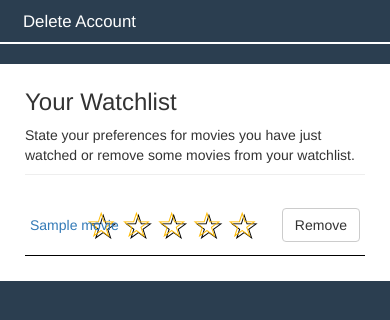
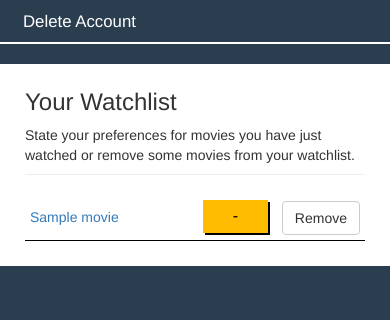
Before and after one commit to Blankphrase/w2w, a Django app: page /accounts/watchlist in a window 390 px wide. Shown: the part 150-470 px from the top of the page. Run offline with Django 3.2, Linux system fonts and the light colour scheme; a user stored in the database is signed in; tables that the repository leaves empty hold one stand-in row (values such as "Sample post"); some libraries are stand-ins or nearby versions.

Commit message:
Responsive ratings

```diff
--- a/accounts/static/css/w2w.accounts.css
+++ b/accounts/static/css/w2w.accounts.css
@@ -57,79 +57,7 @@ ul.side-navbar li a {
     text-overflow: ellipsis;
 }
 
-.watchlist-movie-ui {
-    display: table-cell;
-    float: right;
-    white-space: nowrap;
-    vertical-align: middle;
-    padding: 5px;
-    height: 100%;
-}
-
 .watchlist-movie-remove {
     display: inline-block;
     vertical-align: middle;
 }
-
-.pref-movie {
-    display: table-row;
-    width: 100%;
-    margin: 20px;
-    border-bottom: 1px solid black;
-    padding: 100px;
-    height: 0px;
-}
-
-.pref-movie-title {
-    display: table-cell;
-    word-wrap: break-word;
-    vertical-align: middle;
-    padding: 5px;
-    height: 100%;
-    text-align: left;
-    width: 50%;
-
-    white-space: nowrap;
-    overflow: hidden;
-    text-overflow: ellipsis;
-}
-
-.pref-movie-ui {
-    display: table-cell;
-    float: right;
-    white-space: nowrap;
-    vertical-align: middle;
-    padding: 5px;
-    height: 100%;
-}
-
-.pref-movie-rating {
-    display: inline-block;
-    vertical-align: middle;
-    margin-right: 20px;
-    margin-left: 20px;
-    cursor: pointer;
-}
-
-.pref-movie-remove {
-    display: inline-block;
-    vertical-align: middle;
-}
-
-.pref-rating-star.selected,
-.pref-rating-star.hovered,
-.pref-rating-star {
-    display: inline-block;
-    color: #FFBB00;
-    font-size: 2.5em;
-    text-shadow: 2px 2px #000000;
-}
-
-.pref-rating-star:before {
-    content: '\2606';
-}
-
-.pref-rating-star.selected:before,
-.pref-rating-star.hovered:before {
-    content: '\2605';
-}
--- a/accounts/templates/accounts/reco.html
+++ b/accounts/templates/accounts/reco.html
@@ -8,6 +8,7 @@
 {% block styles %}
 {{ block.super }}
 <link rel="stylesheet" href="{% static 'css/w2w.movieinfo.css' %}">
+<link rel="stylesheet" href="{% static 'css/w2w.prefs.css' %}">
 <style>
     .base-list {
         display: none;
@@ -30,6 +31,10 @@
     }
     .reco-list.active {
         display: table !important;
+    }
+    .pref-rating-star,
+    .pref-dropbtn {
+        cursor: auto !important;
     }
 </style>
 {% endblock styles %}
@@ -91,6 +96,7 @@
                     </a>
                 </span>
                 <div class="pref-movie-ui">
+                    <button class="pref-dropbtn">{{movie.rating}}</button>
                     <div class = "pref-movie-rating">
                         <div class="pref-rating-star {% if 1 <= movie.rating %}selected{% endif %}" data-value="1">
                             <span></span>
--- a/accounts/templates/accounts/watchlist.html
+++ b/accounts/templates/accounts/watchlist.html
@@ -8,6 +8,7 @@
 {% block styles %}
 {{ block.super }}
 <link rel="stylesheet" href="{% static 'css/w2w.movieinfo.css' %}">
+<link rel="stylesheet" href="{% static 'css/w2w.prefs.css' %}">
 {% endblock styles %}
 
 {% block body %}
@@ -28,22 +29,25 @@
                     <span class='watchlist-movie-title'>
                         <a href='#movieInfo' data-toggle='modal' data-movie-id="{{movie.id}}">{{movie.title}}</a>
                     </span>
-                    <div class="watchlist-movie-ui">
+                    <div class="pref-movie-ui">
+                        <div class="pref-selection">
+                            <button class="pref-dropbtn">-</button>
                             <div class="pref-movie-rating">
                                 <div class="pref-rating-star {% if 1 <= pref.rating %}selected{% endif %}" data-value="1">
-                                <span></span>
+                                    <span>1</span>
                                 </div>
                                 <div class="pref-rating-star {% if 2 <= pref.rating %}selected{% endif %}" data-value="2">
-                                <span></span>
+                                    <span>2</span>
                                 </div>
                                 <div class="pref-rating-star {% if 3 <= pref.rating %}selected{% endif %}" data-value="3">
-                                <span></span>
+                                    <span>3</span>
                                 </div>
                                 <div class="pref-rating-star {% if 4 <= pref.rating %}selected{% endif %}" data-value="4">
-                                <span></span>
+                                    <span>4</span>
                                 </div>
                                 <div class="pref-rating-star {% if 5 <= pref.rating %}selected{% endif %}" data-value="5">
-                                <span></span>
+                                    <span>5</span>
+                                </div>
                             </div>
                         </div>
                         <button class='btn btn-default watchlist-movie-remove'
@@ -99,8 +103,8 @@
 
     $(document).on("click", ".pref-rating-star", function() {
         var rating = $(this).data("value");
-        var movieId = $(this).parent().parent().parent().data("movie-id");
-        var title = $(this).parent().parent().siblings(".watchlist-movie-title").html();
+        var movieId = $(this).parent().parent().parent().parent().data("movie-id");
+        var title = $(this).parent().parent().parent().siblings(".watchlist-movie-title").html();
 
         prefsHandler.update(
             movieId = movieId,
--- a/main/static/css/w2w.base.css
+++ b/main/static/css/w2w.base.css
@@ -7,7 +7,7 @@
 -->*/
 
 body {
-    background-color: #2b3e50 !important;
+    background-color: #2B3E50 !important;
 }
 
 .container-w2w {
--- /dev/null
+++ b/main/static/css/w2w.prefs.css
@@ -0,0 +1,122 @@
+.pref-selection {
+    display: inline;
+}
+.pref-movie {
+    display: table-row;
+    width: 100%;
+    margin: 20px;
+    border-bottom: 1px solid black;
+    padding: 100px;
+    height: 0px;
+}
+.pref-movie-title {
+    display: table-cell;
+    word-wrap: break-word;
+    vertical-align: middle;
+    padding: 5px;
+    height: 100%;
+    text-align: left;
+    width: 50%;
+    white-space: nowrap;
+    overflow: hidden;
+    text-overflow: ellipsis;
+}
+.pref-movie-ui {
+    display: table-cell;
+    float: right;
+    white-space: nowrap;
+    vertical-align: middle;
+    padding: 5px;
+    height: 100%;
+}
+.pref-movie-remove {
+    display: inline-block;
+    vertical-align: middle;
+}
+
+/* Hide stars on small devices and show dropdown menu */
+@media(max-width:767px) {
+    .pref-rating-star.selected:before,
+    .pref-rating-star.hovered:before,
+    .pref-rating-star:before {
+        content: none;
+    }
+    .pref-rating-star > span {
+        display: inline;
+    }
+    .pref-dropbtn {
+        background-color: #FFBB00;
+        color: black;
+        padding: 5px 30px;
+        margin-right: 10px;
+        font-size: 16px;
+        border: none;
+        cursor: pointer;
+        box-shadow: 2px 2px #000000;
+    }
+    .pref-movie-ui {
+        position: relative;
+        display: inline-block;
+    }
+    .pref-movie-rating {
+        display: none;
+        position: absolute;
+        top: 38px;
+        background-color: #F9F9F9;
+        box-shadow: 2px 2px #000000;
+        z-index: 1;
+    }
+    .pref-movie-rating span {
+        font-size: 16px;
+        color: black;
+        padding: 5px 30px;
+        text-decoration: none;
+        display: block;
+        border-bottom: 1px solid black;
+    }
+    .pref-movie-rating span:hover {
+        background-color: #FFBB00;
+        color: black;
+        cursor: pointer;
+    }
+    .pref-selection:hover .pref-movie-rating {
+        background-color: #FAFFC2;
+        display: block;
+    }
+    .pref-selection:hover .pref-dropbtn {
+        background-color: #2D99FF;
+        color: white;
+    }
+}
+
+/* Stars for devices with larger screen */
+@media(min-width:768px) {
+    .pref-rating-star > span {
+        display: none;
+    }
+    .pref-dropbtn {
+        display: none;
+    }
+    .pref-movie-rating {
+        display: inline-block;
+        vertical-align: middle;
+        margin-right: 20px;
+        margin-left: 20px;
+        cursor: pointer;
+    }
+    .pref-rating-star.selected,
+    .pref-rating-star.hovered,
+    .pref-rating-star {
+        display: inline-block;
+        color: #FFBB00;
+        font-size: 2.5em;
+        text-shadow: 2px 2px #000000;
+    }
+    .pref-rating-star:before {
+        content: '\2606';
+    }
+    .pref-rating-star.selected:before,
+    .pref-rating-star.hovered:before {
+        content: '\2605';
+    }
+}
--- a/main/static/css/w2w.reco.css
+++ b/main/static/css/w2w.reco.css
@@ -9,7 +9,7 @@
     border-collapse: collapse;
 }
 
-.pref-movie {
+/*.pref-movie {
     display: table-row;
     width: 100%;
     margin: 20px;
@@ -66,7 +66,7 @@
 .pref-movie-remove {
     display: inline-block;
     vertical-align: middle;
-}
+}*/
 
 #prefs-ui {
     margin-top: 10px;
--- a/main/templates/main/reco.html
+++ b/main/templates/main/reco.html
@@ -11,6 +11,7 @@
 <link rel="stylesheet" href="{% static 'css/w2w.carousel.css' %}">
 <link rel="stylesheet" href="{% static 'css/w2w.reco.css' %}">
 <link rel="stylesheet" href="{% static 'css/w2w.movieinfo.css' %}">
+<link rel="stylesheet" href="{% static 'css/w2w.prefs.css' %}">
 {% endblock styles %}
 
 {% block body %}
--- a/todo.txt
+++ b/todo.txt
@@ -1,12 +1,10 @@
 Next To Do:
-- info page with movies information
 - about page (first draft)
 - responsive stars
 
 TO DO:
 - show recommended movies
 - style recommended movies
-- info window
 - about page
 - footer
 - main page
@@ -41,3 +39,4 @@ DONE:
     - settings (remove profile, change password)
 - create css file with style for website
 - put js/css in order
+- info window
```
Also changed, not shown: accounts/templates/accounts/prefs.html (+29 -4 lines), main/static/js/reco.js (+11 -5 lines). Lines whose indentation alone changed are shown as unchanged.
